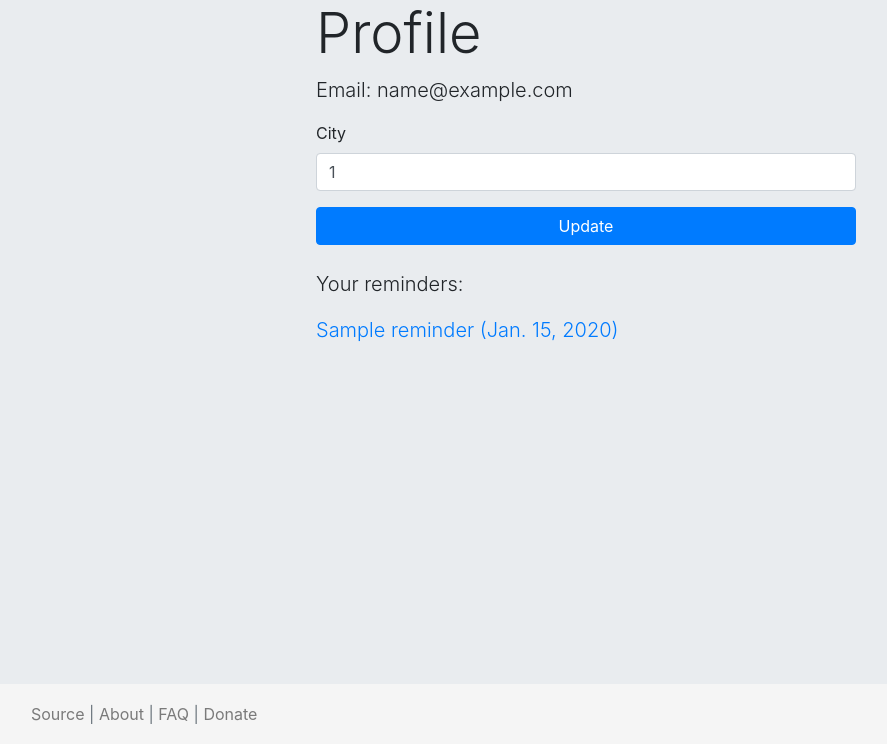
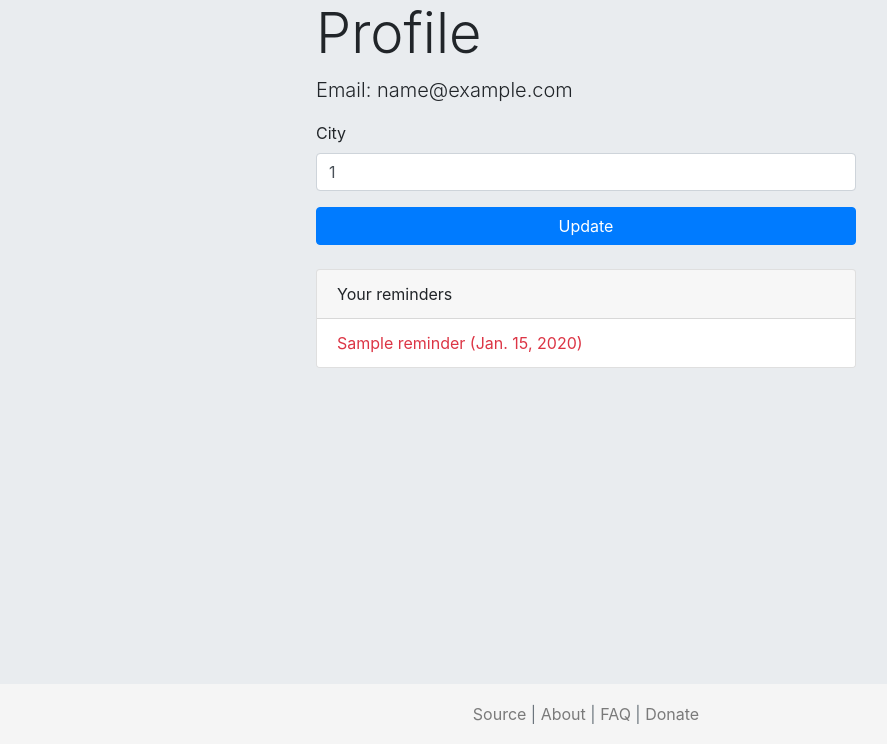
Before and after one commit to ArionMiles/Diomedes, a Django app: page /accounts/profile in a window 1280 px wide. Shown: the part 56-800 px from the top of the page, without its empty margins (54-941 px from the left). Run offline with Django 3.2, Linux system fonts and the light colour scheme; a user stored in the database is signed in; tables that the repository leaves empty hold one stand-in row (values such as "Sample post"); parts of the project's set-up code (start-up, migrations or seed data) failed here and were passed over; some libraries are stand-ins or nearby versions.

Commit message:
Minor CSS changes to profile, footer, trending
Add donation link to email reminder

```diff
--- a/moviealert/templates/account/profile.html
+++ b/moviealert/templates/account/profile.html
@@ -31,29 +31,34 @@
             </form>
         </div>
     </div>
+    <div class="row justify-content-center">
         {% if reminders|length > 0 %}
-        <div class="row justify-content-center">
         <div class="col-sm-6">
-            <p class="lead">Your reminders:</p>
+        <div class="card">
+            <div class="card-header">
+                Your reminders
+            </div>
+            <ul class="list-group list-group-flush">
+                {% for reminder in reminders %}
+                    {% if reminder.dropped %}
+                    <li class="list-group-item text-danger">{{ reminder.name }} ({{ reminder.date }})</li>
+                    {% elif reminder.completed %}
+                    <li class="list-group-item text-success">{{ reminder.name }} ({{ reminder.date }})</li>
+                    {% else %}
+                    <li class="list-group-item"><a href={% url 'edit_reminder' reminder.id %}>{{ reminder.name }} ({{ reminder.date }})</a></li>
+                    {% endif %}
+                {% endfor %}
+            </ul>
         </div>
         </div>
-            {% for reminder in reminders %}
-            <div class="row justify-content-center">
-            <div class="col-sm-6">
-            <p class="lead">
-                <a href={% url 'edit_reminder' reminder.id %}>{{ reminder.name }} ({{ reminder.date }})</a>
-            </p>
-            </div>
-        </div>
-        {% endfor %}
         {% else %}
-        <div class="row justify-content-center">
         <div class="col-sm-6">
             <p class="lead">You have no reminders added. <a href={% url 'reminder_view' %}>Try adding one</a></p>
         </div>
+        {% endif %}
     </div>
-        {% endif %}
 
+</div>
 {{ form.media.js }}
 
 {% endblock %}
--- a/moviealert/templates/base.html
+++ b/moviealert/templates/base.html
@@ -74,7 +74,7 @@
   </main>
   <!-- Footer -->
   <footer class="footer">
-    <div class="container">
+    <div class="container text-center">
       <span class="text-muted"><a href="https://github.com/ArionMiles/Diomedes" target="_blank">Source</a> |</span>
       <span class="text-muted"><a href={% url 'about' %}>About</a> |</span>
       <span class="text-muted"><a href={% url 'faq' %}>FAQ</a> |</span>
--- a/moviealert/templates/email_reminder.html
+++ b/moviealert/templates/email_reminder.html
@@ -47,6 +47,7 @@
 {% endfor %}
 
 <p>🤖 Beep Boop! Brought to you with ❤ from Diomedes!</p>
+<p>If Diomedes has helped you book a seat to your most anticipated movie, <a href="https://diomedes.in/donate">please consider donating</a></p>
 </body>
 </html>
 {% endblock %}
```
Also changed, not shown: moviealert/templates/trending.html (+10 -12 lines).
